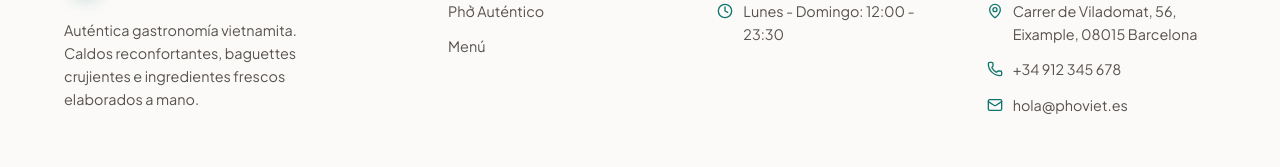
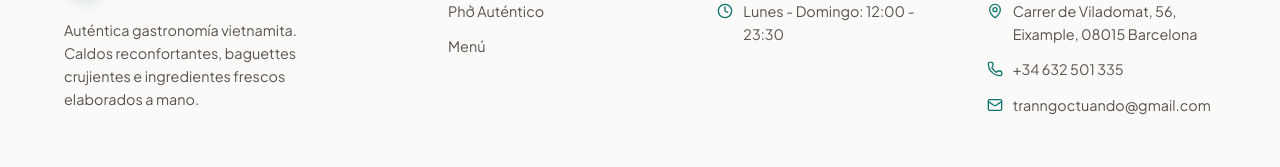
Before and after one commit to hieplv95/restaurante-phoviet, a React (Vite) app: page / in a window 1280 px wide. Shown: the part 8917-9084 px from the top of the page. Built offline with nearby package versions, Linux system fonts and the light colour scheme; a web font is replaced by a local one.

Commit message:
chore: update contact phone number and email address across the site

```diff
--- a/src/App.jsx
+++ b/src/App.jsx
@@ -91,11 +91,11 @@ function MainApp() {
               </div>
               <div className="footer-info-row">
                 <Phone size={16} className="footer-info-icon" />
-                <span>+34 912 345 678</span>
+                <span>+34 632 501 335</span>
               </div>
               <div className="footer-info-row">
                 <Mail size={16} className="footer-info-icon" />
-                <span>hola@phoviet.es</span>
+                <span>tranngoctuando@gmail.com</span>
               </div>
             </div>
           </div>
--- a/src/components/promo/DishPromo.jsx
+++ b/src/components/promo/DishPromo.jsx
@@ -124,7 +124,7 @@ export default function DishPromo({ dish }) {
             <div className="location-detail-card">
               <p><strong>Pho Viet - Cung Đình Huế</strong></p>
               <p>📍 Carrer de Viladomat, 56, Eixample, 08015 Barcelona</p>
-              <p>📞 +34 912 345 678</p>
+              <p>📞 +34 632 501 335</p>
               <p>⏰ {t('footer.hours.desc')}</p>
             </div>
             <a href={mapsUrl} target="_blank" rel="noopener noreferrer" className="btn btn-primary" style={{ marginTop: '20px' }}>
--- a/src/components/promo/PromoLayout.jsx
+++ b/src/components/promo/PromoLayout.jsx
@@ -80,11 +80,11 @@ export default function PromoLayout({ children }) {
               </div>
               <div className="footer-info-row">
                 <Phone size={16} className="footer-info-icon" />
-                <span>+34 912 345 678</span>
+                <span>+34 632 501 335</span>
               </div>
               <div className="footer-info-row">
                 <Mail size={16} className="footer-info-icon" />
-                <span>hola@phoviet.es</span>
+                <span>tranngoctuando@gmail.com</span>
               </div>
             </div>
           </div>
--- a/src/data/policies.js
+++ b/src/data/policies.js
@@ -22,7 +22,7 @@ export const policyData = {
         },
         {
           heading: '3. Cumplimiento del RGPD',
-          content: 'De acuerdo con el Reglamento General de Protección de Datos (RGPD) de la UE, usted tiene derecho a acceder, rectificar o solicitar la eliminación de sus datos personales en cualquier momento escribiendo a hola@phoviet.es.'
+          content: 'De acuerdo con el Reglamento General de Protección de Datos (RGPD) de la UE, usted tiene derecho a acceder, rectificar o solicitar la eliminación de sus datos personales en cualquier momento escribiendo a tranngoctuando@gmail.com.'
         }
       ],
       en: [
@@ -36,7 +36,7 @@ export const policyData = {
         },
         {
           heading: '3. GDPR Compliance',
-          content: 'In accordance with the EU General Data Protection Regulation (GDPR), you have the right to access, rectify, or request the deletion of your personal data at any time by emailing hola@phoviet.es.'
+          content: 'In accordance with the EU General Data Protection Regulation (GDPR), you have the right to access, rectify, or request the deletion of your personal data at any time by emailing tranngoctuando@gmail.com.'
         }
       ],
       vi: [
@@ -50,7 +50,7 @@ export const policyData = {
         },
         {
           heading: '3. Quyền hạn của Bạn',
-          content: 'Bạn có quyền truy cập, chỉnh sửa hoặc yêu cầu xóa dữ liệu cá nhân của mình bất kỳ lúc nào bằng cách gửi email trực tiếp về địa chỉ hola@phoviet.es.'
+          content: 'Bạn có quyền truy cập, chỉnh sửa hoặc yêu cầu xóa dữ liệu cá nhân của mình bất kỳ lúc nào bằng cách gửi email trực tiếp về địa chỉ tranngoctuando@gmail.com.'
         }
       ],
       zh: [
@@ -64,7 +64,7 @@ export const policyData = {
         },
         {
           heading: '3. 个人隐私权利',
-          content: '根据欧盟通用数据保护条例 (GDPR)，您有权随时通过发送电子邮件至 hola@phoviet.es 来访问、更正或请求删除您的个人数据。'
+          content: '根据欧盟通用数据保护条例 (GDPR)，您有权随时通过发送电子邮件至 tranngoctuando@gmail.com 来访问、更正或请求删除您的个人数据。'
         }
       ],
       ja: [
@@ -78,7 +78,7 @@ export const policyData = {
         },
         {
           heading: '3. 個人情報の管理',
-          content: 'お客様は、いつでも hola@phoviet.es にメールを送信して、自身の個人情報へのアクセス、訂正、または削除を要求する権利を有します。'
+          content: 'お客様は、いつでも tranngoctuando@gmail.com にメールを送信して、自身の個人情報へのアクセス、訂正、または削除を要求する権利を有します。'
         }
       ],
       ko: [
@@ -92,7 +92,7 @@ export const policyData = {
         },
         {
           heading: '3. 개인정보 보호 권리',
-          content: '고객님은 언제든지 hola@phoviet.es 로 이메일을 보내 자신의 개인정보 조회, 수정 또는 삭제를 요청하실 수 있습니다.'
+          content: '고객님은 언제든지 tranngoctuando@gmail.com 로 이메일을 보내 자신의 개인정보 조회, 수정 또는 삭제를 요청하실 수 있습니다.'
         }
       ],
       fr: [
@@ -106,7 +106,7 @@ export const policyData = {
         },
         {
           heading: '3. Conformité RGPD',
-          content: 'Conformément au Règlement Général sur la Protection des Données (RGPD) de l\'UE, vous disposez d\'un droit d\'accès, de rectification ou de suppression de vos données personnelles à tout moment via hola@phoviet.es.'
+          content: 'Conformément au Règlement Général sur la Protection des Données (RGPD) de l\'UE, vous disposez d\'un droit d\'accès, de rectification ou de suppression de vos données personnelles à tout moment via tranngoctuando@gmail.com.'
         }
       ],
       it: [
@@ -120,7 +120,7 @@ export const policyData = {
         },
         {
           heading: '3. Conformità al GDPR',
-          content: 'In conformità al Regolamento Generale sulla Protezione dei Dati dell\'UE (GDPR), hai il diritto di accedere, rettificare o richiedere la cancellazione dei tuoi dati personali in qualsiasi momento inviando un\'email a hola@phoviet.es.'
+          content: 'In conformità al Regolamento Generale sulla Protezione dei Dati dell\'UE (GDPR), hai il diritto di accedere, rettificare o richiedere la cancellazione dei tuoi dati personali in qualsiasi momento inviando un\'email a tranngoctuando@gmail.com.'
         }
       ]
     }
```
